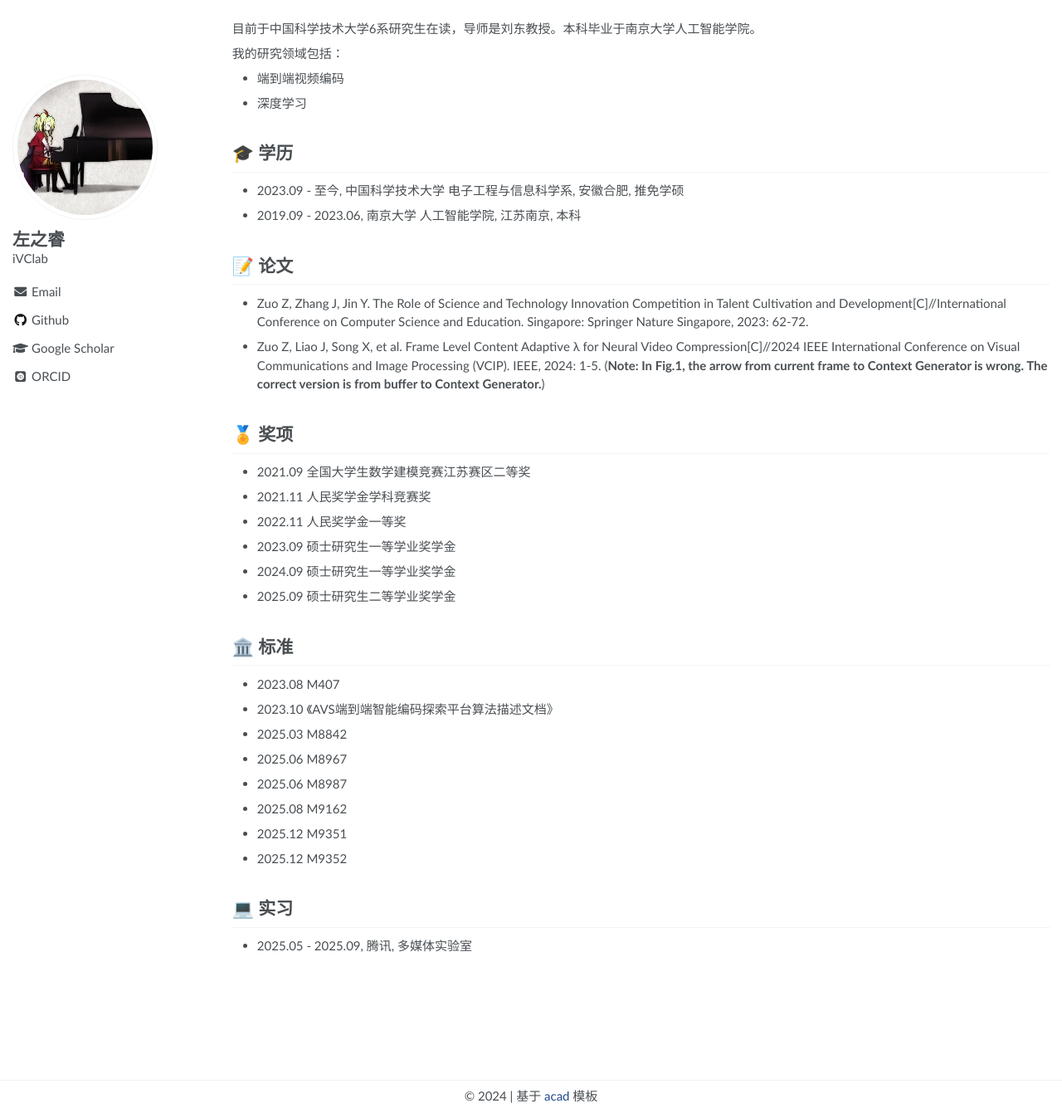
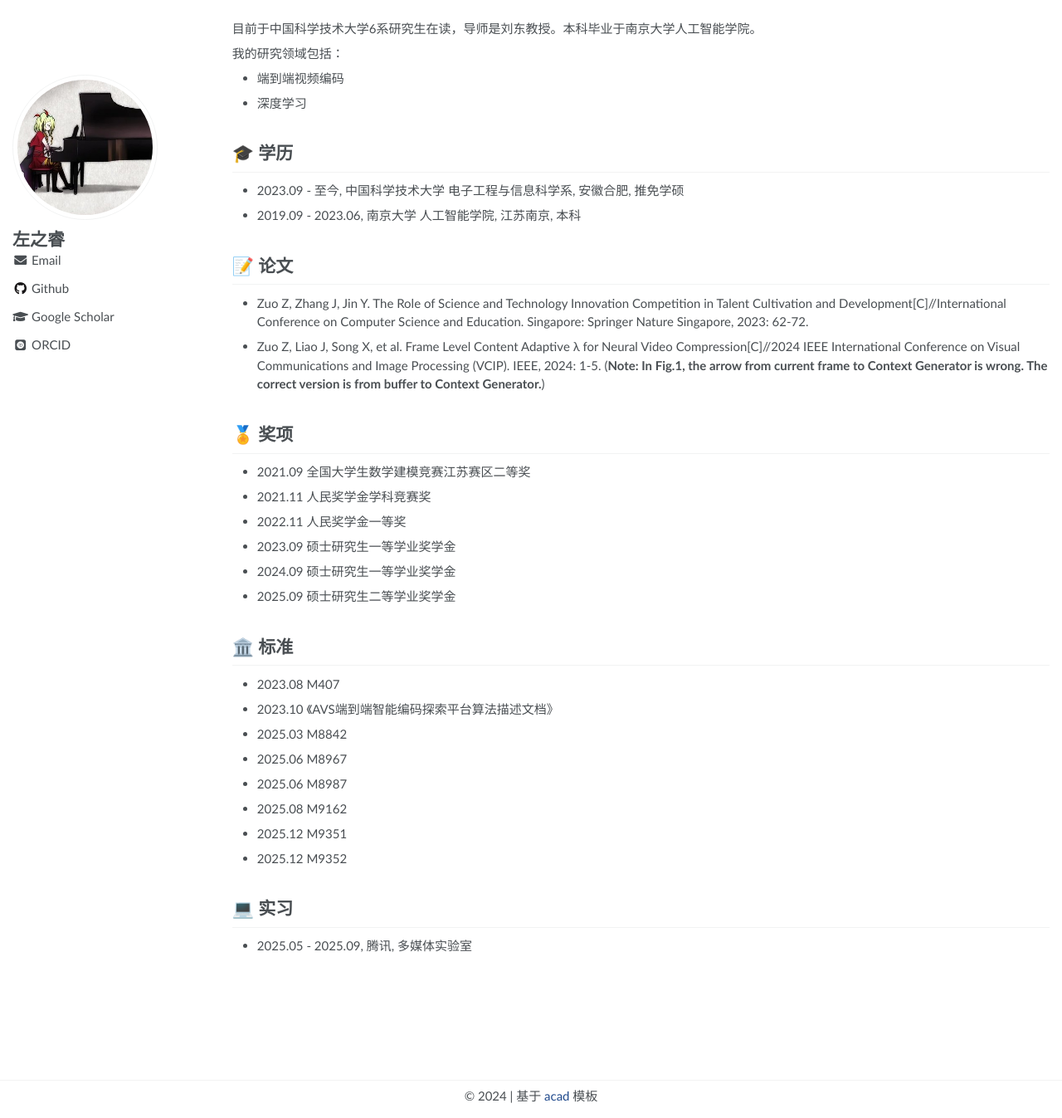
Before and after one commit to DeathPolca/DeathPolca.github.io, a Jekyll site: the page built from _pages/about.md, in a window 1280 px wide and 1347 px high. Shown: the whole window at 83% size. Built offline with Jekyll 4.4.1, drawn with Linux system fonts in a browser that asks for light colours; some web fonts are replaced.

Commit message:
Update _config.yml

```diff
--- a/_config.yml
+++ b/_config.yml
@@ -7,7 +7,7 @@
 
 # Site Settings
 title                    : "zzr"
-description              : iVClab
+description              :
 repository               : "DeathPolca/DeathPolca.github.io"
 google_scholar_stats_use_cdn : False
 
```
